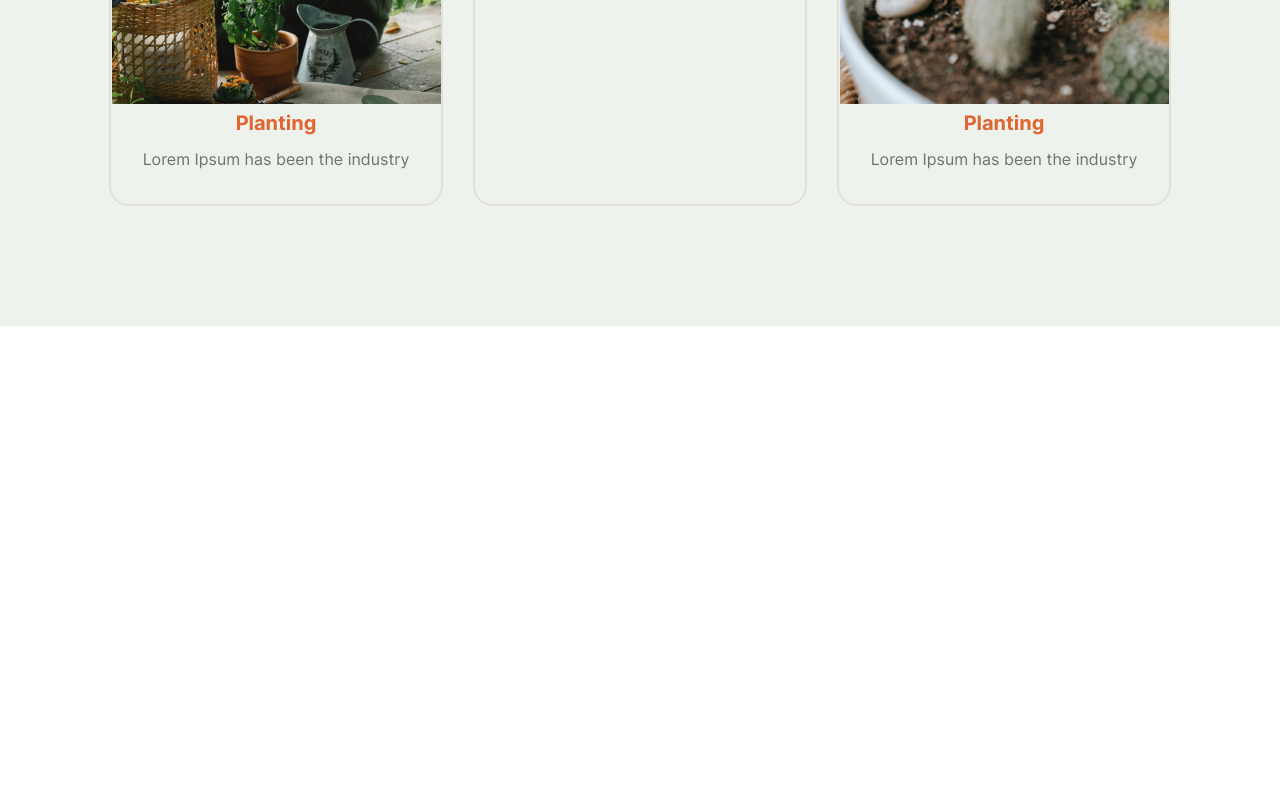
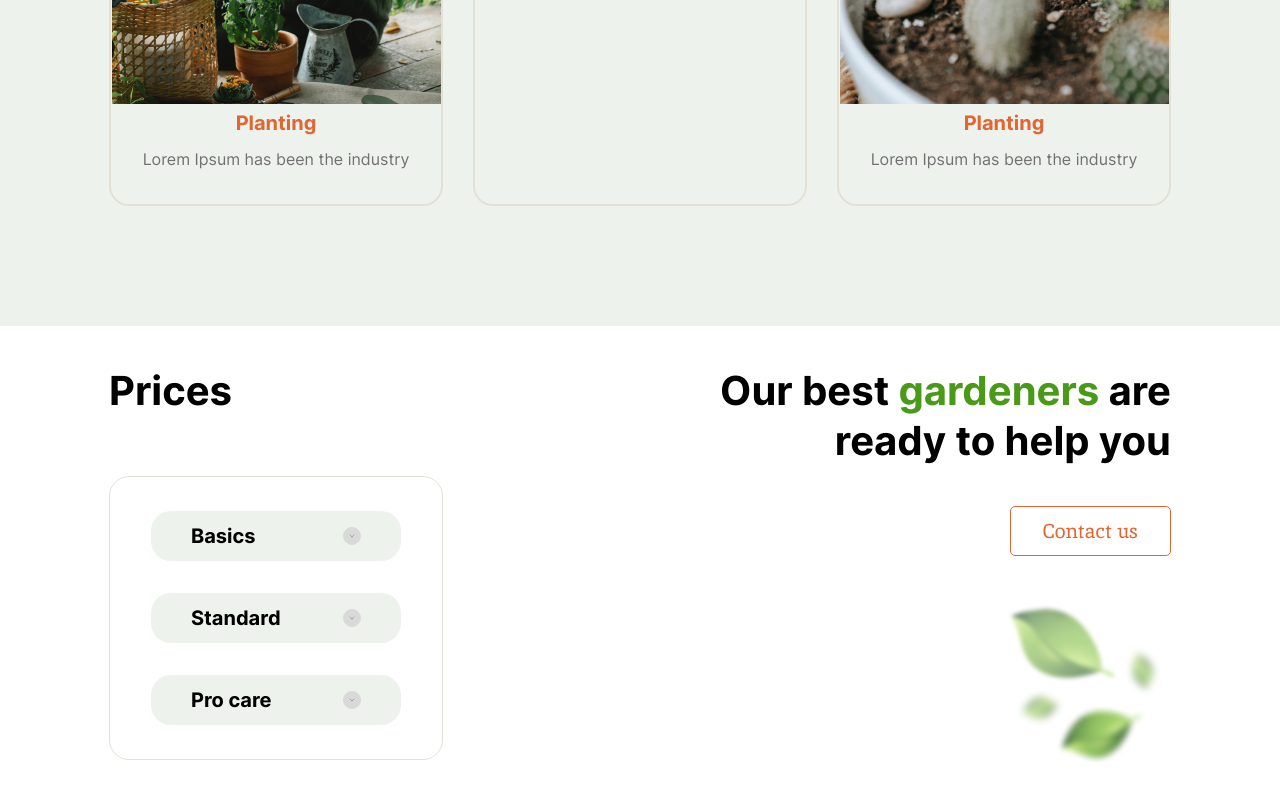
Before and after one commit to kotovnik/project-Plants-rsschool, a plain HTML site: page plants/index.html in a window 1280 px wide. Shown: the part 2306-3106 px from the top of the page. Before the commit the page ends 2632 px from the top, so only its background shows below. Drawn offline with Linux system fonts and the light colour scheme.

Commit message:
feat: add section prices

```diff
--- a/plants/index.html
+++ b/plants/index.html
@@ -140,7 +140,52 @@
                 </div>
             </section>
             <section class="section-prices_background">
-                <div class="prices-wrapper container-desktop"></div>
+                <div class="section-prices-wrapper_padding
+                container-desktop
+                flex-wrapper_row
+                flex-wrapper_space-between">
+                <div class="section-prices-wrapper-price
+                flex-wrapper_column">
+                    <h2 class="section-prices-wrapper-price__h2">Prices</h2>
+                    <div class="wrapper-price
+                    flex-wrapper_column">
+                        <label class="wrapper-price-label-input
+                        flex-wrapper_space-between
+                        flex-wrapper_row">
+                            <span class="wrapper-price__span-text">Basics</span>
+                            <input type="radio" value="basics" name="price" class="wrapper-price__input-radio">
+                            <span class="fake">
+                                <img src="./assets/svg/arrow.svg" alt="select">
+                            </span>
+                        </label>
+                        <label class="wrapper-price-label-input
+                        flex-wrapper_space-between
+                        flex-wrapper_row">
+                            <span class="wrapper-price__span-text">Standard</span>
+                            <input type="radio" value="standard" name="price" class="wrapper-price__input-radio">
+                            <span class="fake">
+                                <img src="./assets/svg/arrow.svg" alt="select">
+                            </span>
+                        </label>
+                        <label class="wrapper-price-label-input
+                        flex-wrapper_space-between
+                        flex-wrapper_row">
+                            <span class="wrapper-price__span-text">Pro care</span>
+                            <input type="radio" value="pro-care" name="price" class="wrapper-price__input-radio">
+                            <span class="fake">
+                                <img src="./assets/svg/arrow.svg" alt="select">
+                            </span>
+                        </label>
+                    </div>
+                </div>
+                <div class="section-prices-wrapper-contact
+                flex-wrapper_space-between
+                flex-wrapper_column">
+                    <h2 class="section-prices-wrapper-contact__h2">Our best <span class="section-prices__span-color">gardeners</span> are<br> ready to help you</h2>
+                    <button class="section-prices-wrapper-contact__button">Contact us</button>
+                    <img src="./assets/img/leafs-small.png" alt="leaves" class="section-prices-wrapper-contact__img">
+                </div>
+                </div>
             </section>
             <section class="section-contacts_background">
                 <div class="contacts-wrapper container-desktop"></div>
--- a/plants/style.css
+++ b/plants/style.css
@@ -35,6 +35,7 @@
     --color-grey-text-paragraph: #636060;
     --color-black-text-link: #000000;
     --color-green-border: #E3E1D5;
+    --color-grey-background: #D9D9D9;
 }
 
 body {
@@ -81,6 +82,7 @@ body {
     background: var(--color-light-green-background-section);
 }
 
+.section-prices_background,
 .section-about_background {
     background: var(--color-white-background);
 }
@@ -187,6 +189,7 @@ body {
     line-height: 130%;
     color: var(--color-green-text-title);
 }
+
 .section-about__span-color {
     color: var(--color-orange-text-title);
 }
@@ -201,6 +204,7 @@ body {
     flex-wrap: wrap;
 }
 
+.section-prices-wrapper-contact__button,
 .section-service__button {
     width: 161px;
     height: 50px;
@@ -240,6 +244,7 @@ body {
     margin-top: 40px;
 }
 
+.wrapper-price__span-text,
 .section-service-wrapper__h3 {
     font-family: 'Inter';
     font-style: normal;
@@ -249,6 +254,7 @@ body {
     color: var(--color-orange-text-title);
     margin: 5px 0 0;
 }
+
 .section-service-wrapper__p {
 font-family: 'Inter';
 font-style: normal;
@@ -257,3 +263,97 @@ font-size: 16px;
 line-height: 125%;
 color: var(--color-grey-text-title);
 }
+
+.section-prices-wrapper_padding  {
+    padding: 40px 109px 115px;
+}
+
+.section-prices-wrapper-contact__h2,
+.section-prices-wrapper-price__h2 {
+    font-family: 'Inter';
+    font-style: normal;
+    font-weight: 700;
+    font-size: 40px;
+    line-height: 125%;
+    color: var(--color-black-text-link);
+    margin: 0;
+}
+
+.section-prices-wrapper-contact {
+    text-align: right;
+    align-items: end;
+    gap: 2.5em;
+}
+
+.section-prices__span-color {
+    color: var(--color-green-text-title);
+}
+
+.wrapper-price-label-input {
+    width: 170px;
+    height: 50px;
+    background: var(--color-light-green-background-section);
+    border-radius: 20px;
+    align-items: center;
+    padding: 0 40px;
+}
+
+.wrapper-price {
+    border: 1px solid var(--color-green-border);
+    border-radius: 20px;
+    margin-top: 60px;
+    padding: 34px 41px;
+    gap: 32px;
+}
+
+.wrapper-price__span-text {
+    color: var(--color-black-text-link);
+    margin: 0;
+}
+
+.wrapper-price__input-radio {
+    display: none;
+}
+
+.fake {
+    display: flex;
+    width: 16px;
+    height: 16px;
+    border-radius: 50%;
+    background-color: var(--color-grey-background);
+    border: 0.5px solid var(--color-grey-background);
+    position: relative;
+    justify-content: center;
+    align-items: center;
+}
+
+.fake::before {
+    content: "";
+    position: absolute;
+    top: 50%;
+    left: 50%;
+    transform: translate(-50%, -50%);
+    display: block;
+    width: 16px;
+    height: 16px;
+    border-radius: 50%;
+    background-color: #AEA1A1;
+    background-image: url(./assets/svg/arrow-after.svg);
+    background-repeat: no-repeat;
+    background-position: center;
+    opacity: 0;
+    transition: .2s;
+}
+/* Добавить для видимости
+.wrapper-price__input-radio:checked + .fake::before {
+    opacity: 1;
+} */
+
+.wrapper-price__span-text {
+    position: relative;
+}
+
+.section-prices-wrapper-contact__button {
+    background-color: var(--color-white-background);
+
+}
```
Also changed, not shown: plants/assets/img/leafs-small.png (added), plants/assets/svg/arrow-after.svg (added), plants/assets/svg/arrow.svg (added).
